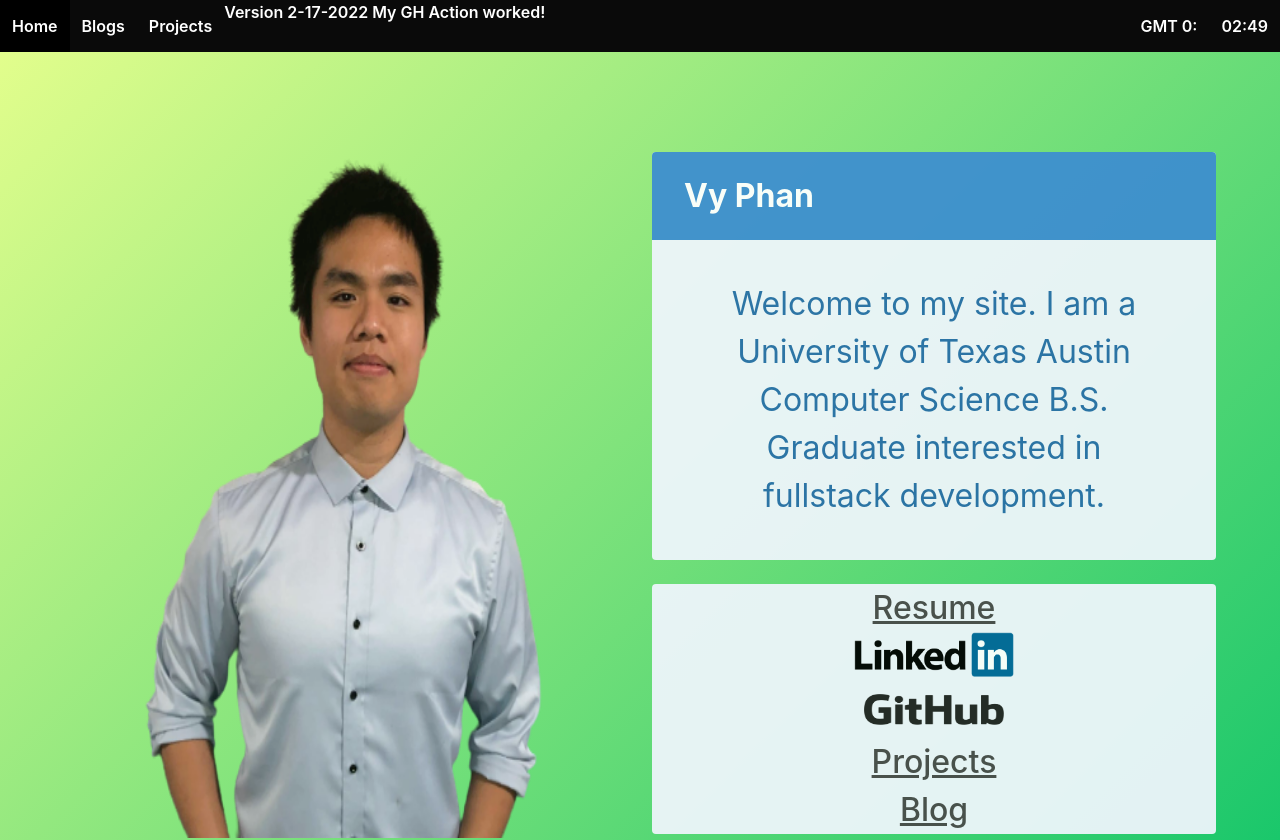
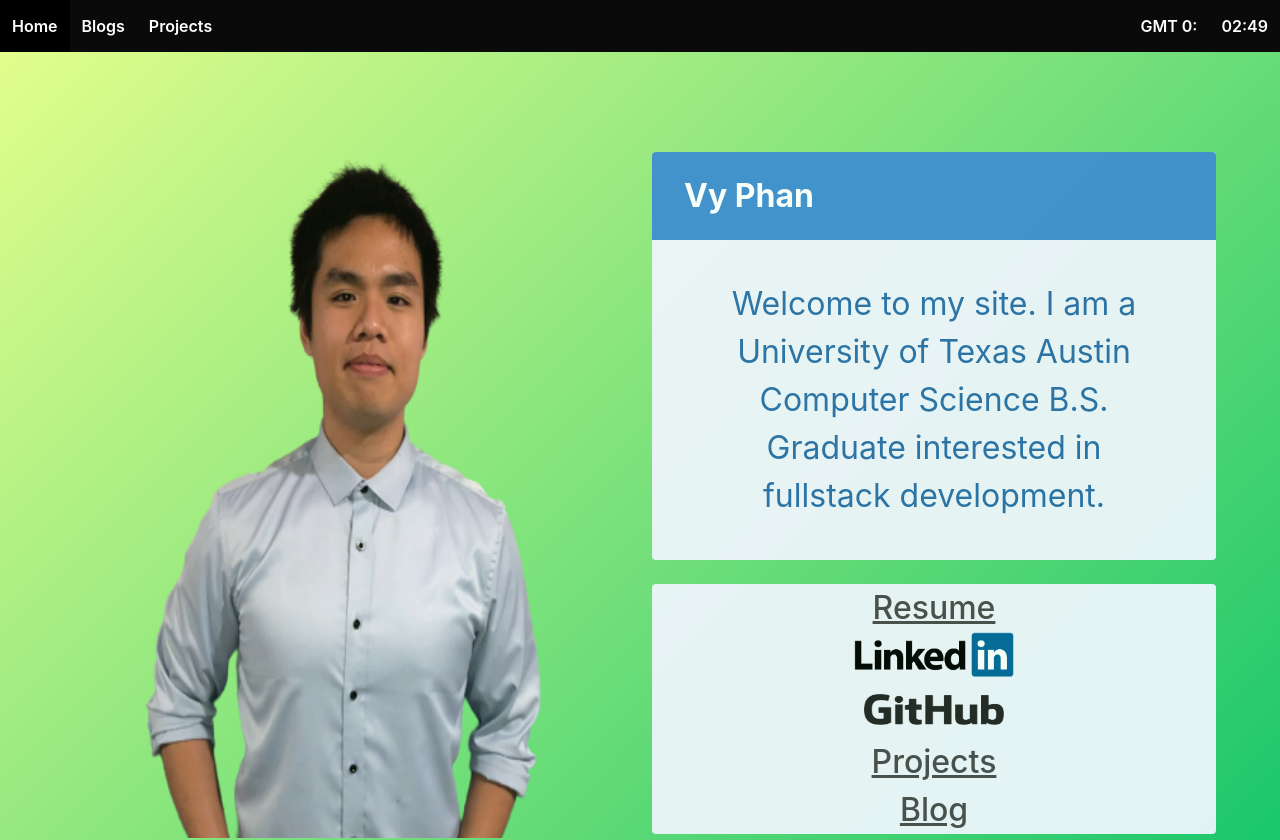
Before and after one commit to vphan6896/my-web, a React (Create React App) app: page / in a window 1280 px wide. Built offline with nearby package versions, Linux system fonts and the light colour scheme.

Commit message:
Make versioning invisible

```diff
--- a/src/Components/Navigation/Navbar.js
+++ b/src/Components/Navigation/Navbar.js
@@ -30,7 +30,7 @@ class Navbar extends Component {
             Projects
           </Link>
 
-          <p>Version 2-17-2022 My GH Action worked!</p>
+          <p className="has-text-black">Version 2-17-2022 My GH Action worked!</p>
         </div>
         <div className="navbar-end has-text-weight-semibold">
           <p className="navbar-item">
```
